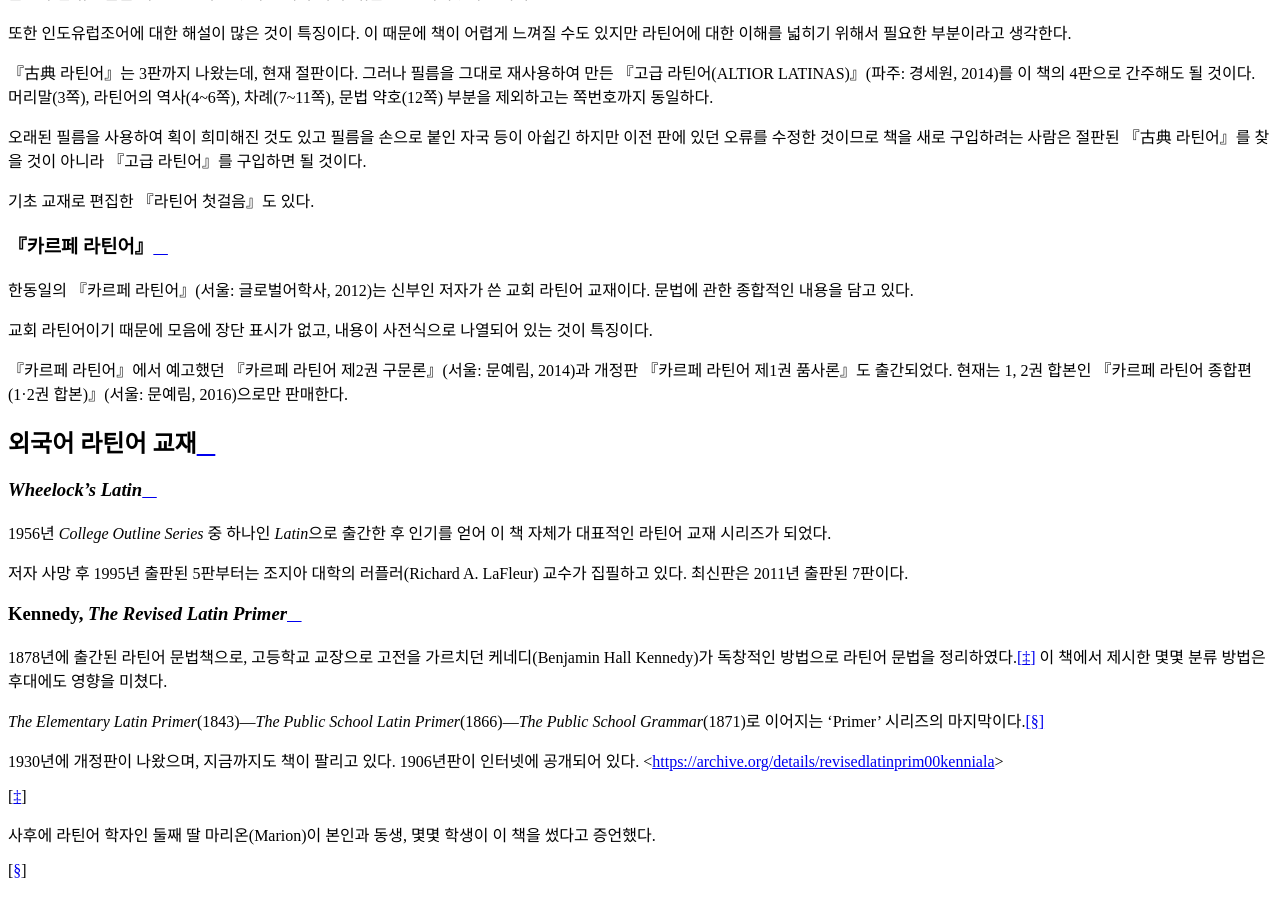
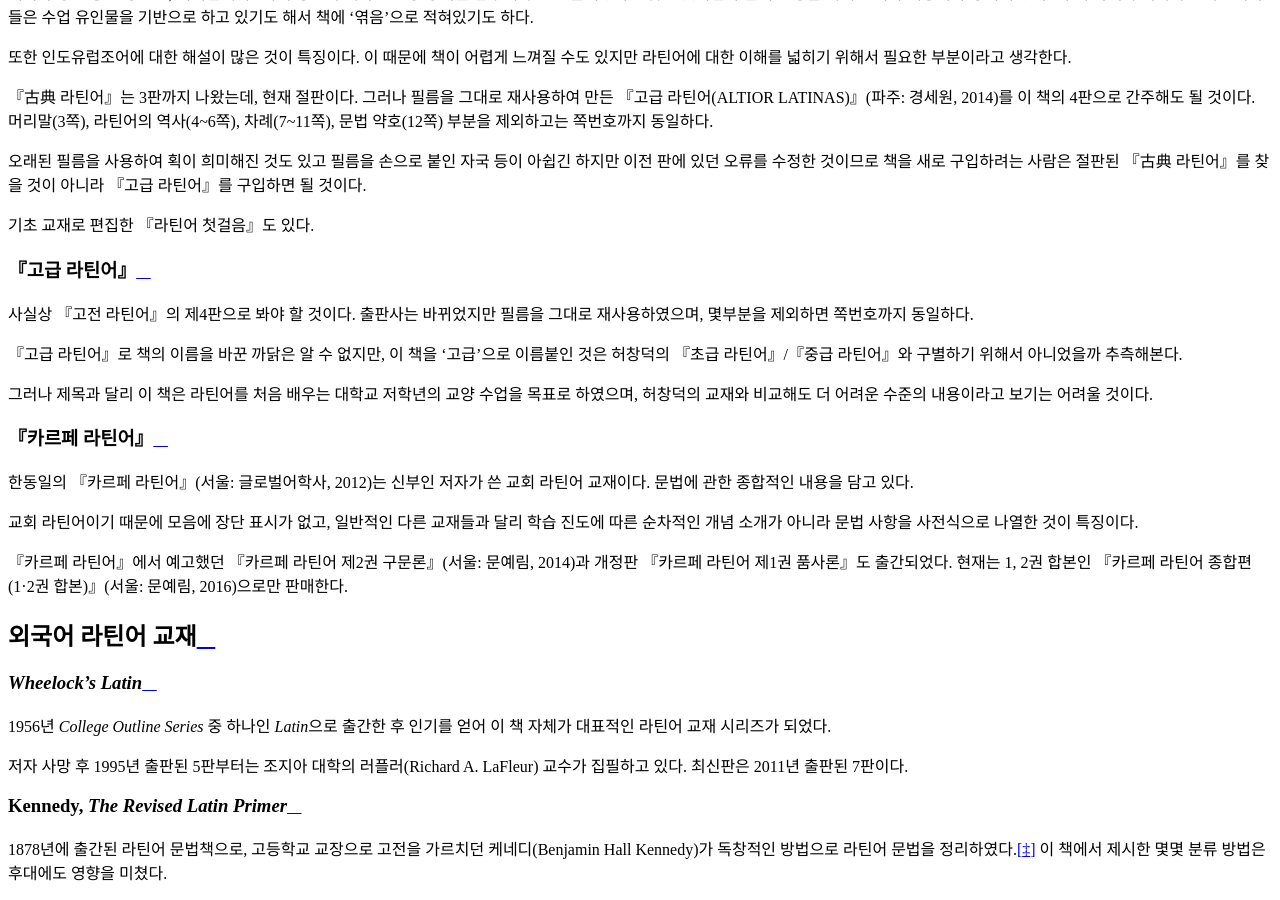
Before and after one commit to kabbala/grammatica_latina, a Sphinx documentation site: the page built from source/liber.rst, in a window 1280 px wide and 900 px high, scrolled down 9944 px. Built offline with Sphinx 7.4.7 and the Read the Docs theme 2.0.0, drawn with Linux system fonts in a browser that asks for light colours; some of the changed text lies outside the part shown.

Commit message:
『고급 라틴어』 설명 추가

```diff
--- a/source/liber.rst
+++ b/source/liber.rst
@@ -13,7 +13,7 @@
 
 총 65과(課) 178 섹션(§)으로 이루어져 있으며, 명사와 형용사, 동사의 직설법, 접속법, 명령법, 부정사, 분사, 수동태, 탈형동사까지 다룬다. [*]_ 부록으로 단어집과 변화표, 동사 활용표가 있다.
 
-현재는 2007년에 나온 제4판이 『초급 라틴어』라는 제목으로 판매되고 있다. 편집의 변화가 없기 때문에 옛날 활자체가 읽기 불편하나, 현재에도 여전히 학습에 사용할 수 있는 책이다.
+현재는 2007년에 나온 제4판이 『초급 라틴어』라는 제목으로 판매되고 있다. 편집의 변화가 없기 때문에 옛날 활자체가 읽기 불편하나, 현재에도 학습에 사용할 수 있는 선구자적인 교재이다.
 
 .. [*]
    이 시기는 제2차 바티칸 공의회(1962~1965) 이전으로, 신학교에서 라틴어의 비중이 현재보다 상당히 높았다고 한다.
@@ -70,6 +70,15 @@
 
 기초 교재로 편집한 『라틴어 첫걸음』도 있다.
 
+『고급 라틴어』
+~~~~~~~~~~~~~~~
+
+사실상 『고전 라틴어』의 제4판으로 봐야 할 것이다. 출판사는 바뀌었지만 필름을 그대로 재사용하였으며, 몇부분을 제외하면 쪽번호까지 동일하다.
+
+『고급 라틴어』로 책의 이름을 바꾼 까닭은 알 수 없지만, 이 책을 ‘고급’으로 이름붙인 것은 허창덕의 『초급 라틴어』/『중급 라틴어』와 구별하기 위해서 아니었을까 추측해본다.
+
+그러나 제목과 달리 이 책은 라틴어를 처음 배우는 대학교 저학년의 교양 수업을 목표로 하였으며, 허창덕의 교재와 비교해도 더 어려운 수준의 내용이라고 보기는 어려울 것이다.
+
 .. _카르페 라틴어:
 
 『카르페 라틴어』
@@ -77,7 +86,7 @@
 
 한동일의 『카르페 라틴어』(서울: 글로벌어학사, 2012)는 신부인 저자가 쓴 교회 라틴어 교재이다. 문법에 관한 종합적인 내용을 담고 있다.
 
-교회 라틴어이기 때문에 모음에 장단 표시가 없고, 내용이 사전식으로 나열되어 있는 것이 특징이다.
+교회 라틴어이기 때문에 모음에 장단 표시가 없고, 일반적인 다른 교재들과 달리 학습 진도에 따른 순차적인 개념 소개가 아니라 문법 사항을 사전식으로 나열한 것이 특징이다.
 
 『카르페 라틴어』에서 예고했던 『카르페 라틴어 제2권 구문론』(서울: 문예림, 2014)과 개정판 『카르페 라틴어 제1권 품사론』도 출간되었다. 현재는 1, 2권 합본인 『카르페 라틴어 종합편(1·2권 합본)』(서울: 문예림, 2016)으로만 판매한다.
 
```
